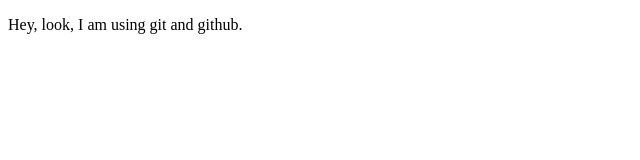
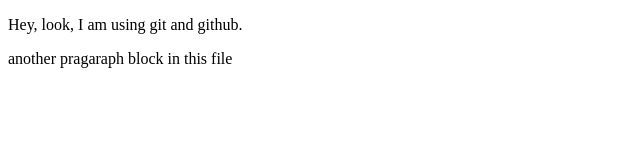
Before and after one commit to mhSadique/project-1, a plain HTML site: page index.html in a window 1280 px wide. Shown: the whole page, without its empty margins (0-640 px from the left). Drawn offline with Linux system fonts and the light colour scheme.

Commit message:
added a new paragraph

```diff
--- a/index.html
+++ b/index.html
@@ -8,5 +8,6 @@
 </head>
 <body>
     <p>Hey, look, I am using git and github.</p>
+    <p>another pragaraph block in this file</p>
 </body>
 </html>
```
